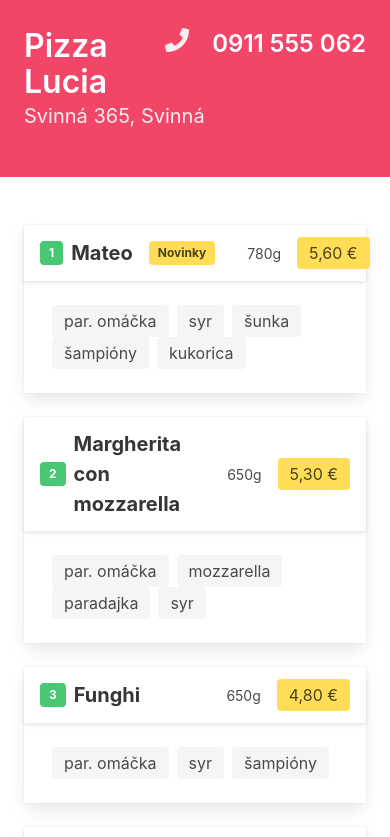
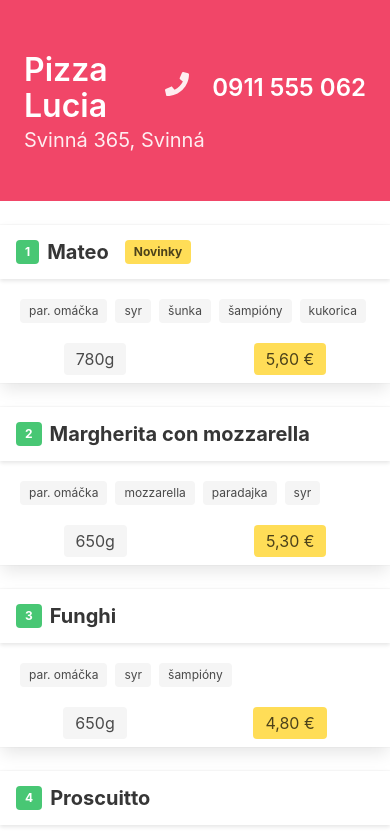
Before and after one commit to pizza-lucia/pizza-lucia.github.io, a Svelte app: page / in a window 390 px wide. Shown: the top 837 px of the page. Built offline with nearby package versions, Linux system fonts and the light colour scheme.

Commit message:
More adapted to mobile

```diff
--- a/src/components/App.svelte
+++ b/src/components/App.svelte
@@ -1,12 +1,5 @@
 <script>
-  import Pizza from "./Pizza.svelte";
-  import pizzas from "../pizzas.json"
+  import Pizzas from "./Pizzas.svelte";
 </script>
 
-<div class="container">
-  <ul class="columns is-multiline is-desktop">
-    {#each pizzas as pizza, index}
-      <Pizza {...pizza} number={index + 1} />
-    {/each}
-  </ul>
-</div>
+<Pizzas />
--- a/src/components/Pizza.svelte
+++ b/src/components/Pizza.svelte
@@ -1,12 +1,14 @@
 <script>
   import Toppings from "./Toppings.svelte";
+
   export let name = "";
+  export let toppings = [];
   export let weight = 0;
-  export let featured = false;
   export let price = 0.0;
   export let currency = "EUR";
-  export let toppings = [];
+  export let featured = false;
   export let number = 0;
+
 
   $: amount = price.toLocaleString("sk", {
     style: "currency",
@@ -14,26 +16,50 @@
   });
 </script>
 
+<style>
+  @media only screen and (max-width: 768px) {
+    .card-content {
+      padding: 1rem;
+    }
+    .card-footer {
+      border-top: 0;
+      padding-bottom: 0.5rem;
+    }
+  }
+</style>
+
 <li class="column is-half">
   <div class="card">
     <header class="card-header">
       <p class="card-header-title">
-        <span class="tag is-success" style="margin-right: 0.5rem">{number}</span>
+        <span class="tag is-success" style="margin-right: 0.5rem">
+          {number}
+        </span>
         <span class="is-size-5">{name}</span>
         {#if featured}
           <span class="tag is-warning" style="margin-left: 1rem">Novinky</span>
         {/if}
       </p>
 
-      <div class="card-header-icon">
+      <div class="card-header-icon is-hidden-mobile">
         <small style="margin-right: 1rem">{weight}g</small>
         <span class="tag is-medium is-warning">{amount}</span>
       </div>
     </header>
     <div class="card-content">
-      <div class="content">
-          <Toppings toppings={toppings} />
+        <Toppings {toppings} />
+    </div>
+    <footer
+      class="card-footer is-hidden-tablet"
+      style="justify-content: space-around">
+
+      <div>
+        <span class="tag is-medium">{weight}g</span>
       </div>
-    </div>
+      <div>
+        <span class="tag is-medium is-warning">{amount}</span>
+      </div>
+
+    </footer>
   </div>
 </li>
--- /dev/null
+++ b/src/components/Pizzas.svelte
@@ -0,0 +1,10 @@
+<script>
+  import Pizza from "./Pizza.svelte";
+  import pizzas from "../pizzas.json";
+</script>
+
+<ul class="columns is-multiline is-desktop">
+  {#each pizzas as pizza}
+    <Pizza {...pizza} />
+  {/each}
+</ul>
--- a/src/components/Toppings.svelte
+++ b/src/components/Toppings.svelte
@@ -1,13 +1,22 @@
 <script>
+  import { slide } from "svelte/transition";
+
   export let toppings;
 </script>
 
 <style>
   .tag {
-    margin: 0 4px;
+    margin: 4px;
   }
 </style>
 
-{#each toppings as topping}
-  <span class="tag is-medium">{topping}</span>
-{/each}
+  <div class="is-mobile-only">
+    {#each toppings as topping}
+      <span class="tag">{topping}</span>
+    {/each}
+  </div>
+  <div class="content is-hidden-mobile">
+    {#each toppings as topping}
+      <span class="tag is-medium">{topping}</span>
+    {/each}
+  </div>
--- a/src/index.html
+++ b/src/index.html
@@ -29,7 +29,12 @@
             </div>
         </div>
     </section>
-    <div id="app" class="section"></div>
+    <div id="app" class="container"></div>
+    <style>
+        .container {
+            padding-top: 1.5rem
+        }
+    </style>
 </body>
 
 </html>
--- a/src/pizzas.json
+++ b/src/pizzas.json
@@ -5,6 +5,7 @@
       "toppings": ["par. omáčka", "syr", "šunka", "šampióny", "kukorica"],
       "weight": 780,
       "currency": "EUR",
+      "number": 1,
       "featured": true
     },
     {
@@ -13,6 +14,7 @@
       "toppings": ["par. omáčka", "mozzarella", "paradajka", "syr"],
       "weight": 650,
       "currency": "EUR",
+      "number": 2,
       "featured": false
     },
     {
@@ -21,6 +23,7 @@
       "toppings": ["par. omáčka", "syr", "šampióny"],
       "weight": 650,
       "currency": "EUR",
+      "number": 3,
       "featured": false
     },
     {
@@ -29,6 +32,7 @@
       "toppings": ["par. omáčka", "syr", "šunka"],
       "weight": 650,
       "currency": "EUR",
+      "number": 4,
       "featured": false
     },
     {
@@ -37,6 +41,7 @@
       "toppings": ["par. omáčka", "syr", "šunka", "šampióny"],
       "weight": 750,
       "currency": "EUR",
+      "number": 5,
       "featured": false
     },
     {
@@ -45,6 +50,7 @@
       "toppings": ["mozzarella", "eidam", "niva", "kolba"],
       "weight": 680,
       "currency": "EUR",
+      "number": 6,
       "featured": false
     },
     {
@@ -53,6 +59,7 @@
       "toppings": ["par. omáčka", "syr", "tuniak", "cibuľa", "olivy"],
       "weight": 730,
       "currency": "EUR",
+      "number": 7,
       "featured": true
     },
     {
@@ -61,6 +68,7 @@
       "toppings": ["par. omáčka", "syr", "šunka", "slanina", "saláma", "klobása"],
       "weight": 800,
       "currency": "EUR",
+      "number": 8,
       "featured": false
     },
     {
@@ -69,6 +77,7 @@
       "toppings": ["par. omáčka", "syr", "šunka", "slanina", "saláma", "klobása"],
       "weight": 800,
       "currency": "EUR",
+      "number": 9,
       "featured": false
     },
     {
@@ -77,6 +86,7 @@
       "toppings": ["par. omáčka", "syr", "saláma", "cibuľa", "šampióny", "feferóny"],
       "weight": 800,
       "currency": "EUR",
+      "number": 10,
       "featured": false
     },
     {
@@ -85,6 +95,7 @@
       "toppings": ["par. omáčka", "syr", "šunka", "olivy", "kukorica", "artičoky", "syr Cottage"],
       "weight": 850,
       "currency": "EUR",
+      "number": 11,
       "featured": false
     },
     {
@@ -93,6 +104,7 @@
       "toppings": ["par. omáčka", "syr", "šunka", "niva", "olivy"],
       "weight": 750,
       "currency": "EUR",
+      "number": 12,
       "featured": false
     },
     {
@@ -101,6 +113,7 @@
       "toppings": ["par. omáčka", "syr", "saláma", "cibuľa", "feferóny"],
       "weight": 700,
       "currency": "EUR",
+      "number": 13,
       "featured": false
     },
     {
@@ -109,6 +122,7 @@
       "toppings": ["par. omáčka", "syr", "šunka", "slanina", "kukorica", "feferóny"],
       "weight": 750,
       "currency": "EUR",
+      "number": 14,
       "featured": false
     },
     {
@@ -117,6 +131,7 @@
       "toppings": ["syr. smotana", "slanina", "cesnak", "vajce", "špenát"],
       "weight": 750,
       "currency": "EUR",
+      "number": 15,
       "featured": false
     },
     {
@@ -125,6 +140,7 @@
       "toppings": ["par. omáčka", "syr", "šunka", "ananás"],
       "weight": 750,
       "currency": "EUR",
+      "number": 16,
       "featured": false
     },
     {
@@ -133,6 +149,7 @@
       "toppings": ["par. omáčka", "syr", "mozzarella", "losos", "cappari", "paradajka"],
       "weight": 820,
       "currency": "EUR",
+      "number": 17,
       "featured": false
     },
     {
@@ -141,6 +158,7 @@
       "toppings": ["par. omáčka", "syr", "mozzarella", "proscutto crudo", "ruccola", "paradajka"],
       "weight": 850,
       "currency": "EUR",
+      "number": 18,
       "featured": false
     },
     {
@@ -149,6 +167,7 @@
       "toppings": ["par. omáčka", "syr", "šunka", "slanina", "klobása", "paprika", "baranie rohy"],
       "weight": 800,
       "currency": "EUR",
+      "number": 19,
       "featured": false
     },
     {
@@ -157,6 +176,7 @@
       "toppings": ["par. omáčka", "syr", "saláma", "paprika", "kukorica", "feferóny", "gorgonzola"],
       "weight": 800,
       "currency": "EUR",
+      "number": 20,
       "featured": false
     },
     {
@@ -165,6 +185,7 @@
       "toppings": ["par. omáčka", "syr", "saláma"],
       "weight": 660,
       "currency": "EUR",
+      "number": 21,
       "featured": false
     },
     {
@@ -173,6 +194,7 @@
       "toppings": ["par. omáčka", "syr", "syr camembert", "brusnice"],
       "weight": 750,
       "currency": "EUR",
+      "number": 22,
       "featured": false
     },
     {
@@ -181,6 +203,7 @@
       "toppings": ["par. omáčka", "syr", "slanina", "cibuľa"],
       "weight": 730,
       "currency": "EUR",
+      "number": 23,
       "featured": false
     },
     {
@@ -189,6 +212,7 @@
       "toppings": [],
       "weight": 300,
       "currency": "EUR",
+      "number": 24,
       "featured": false
     }
   ]
```
Also changed, not shown: 15 other files (tests, documents, lock files or other folders).
